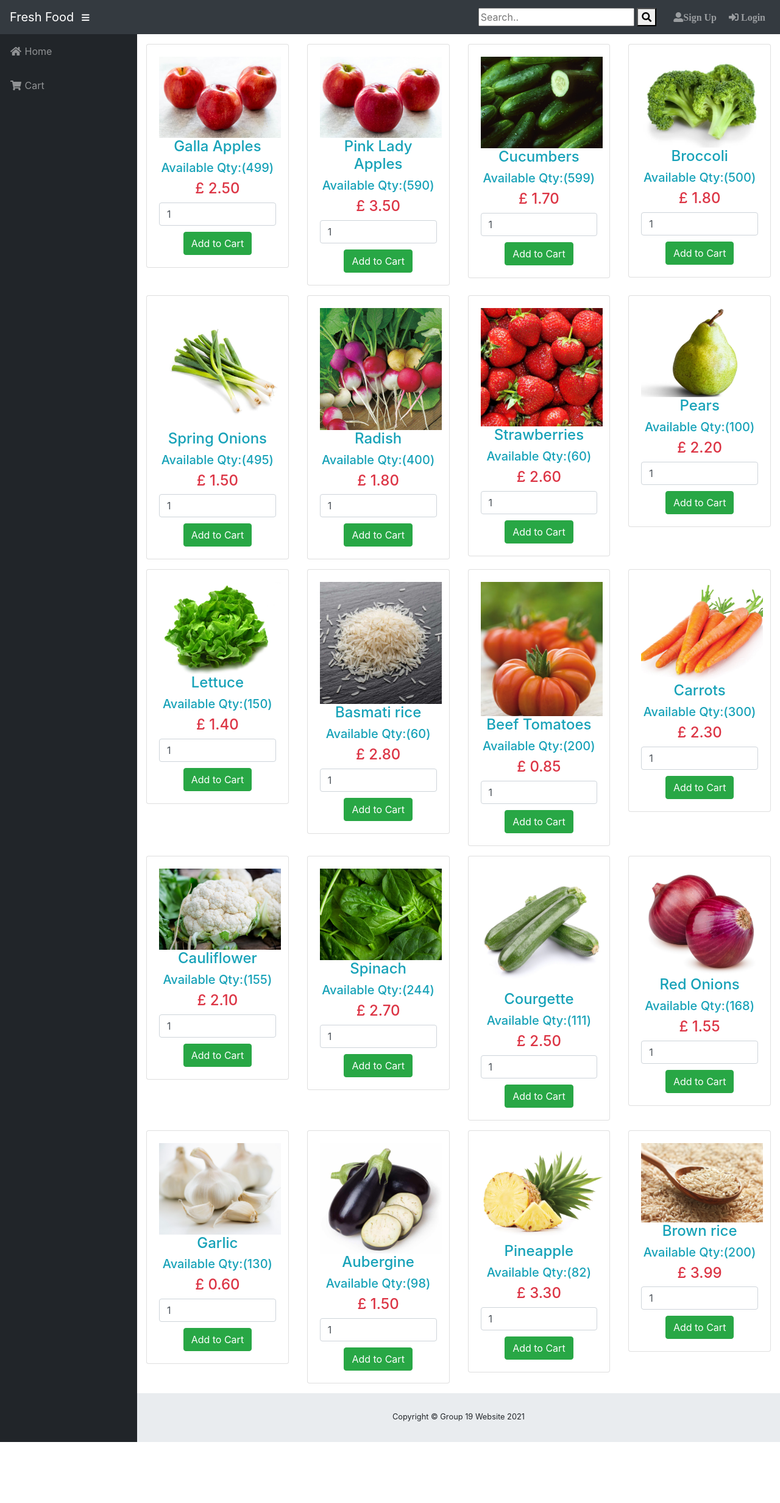
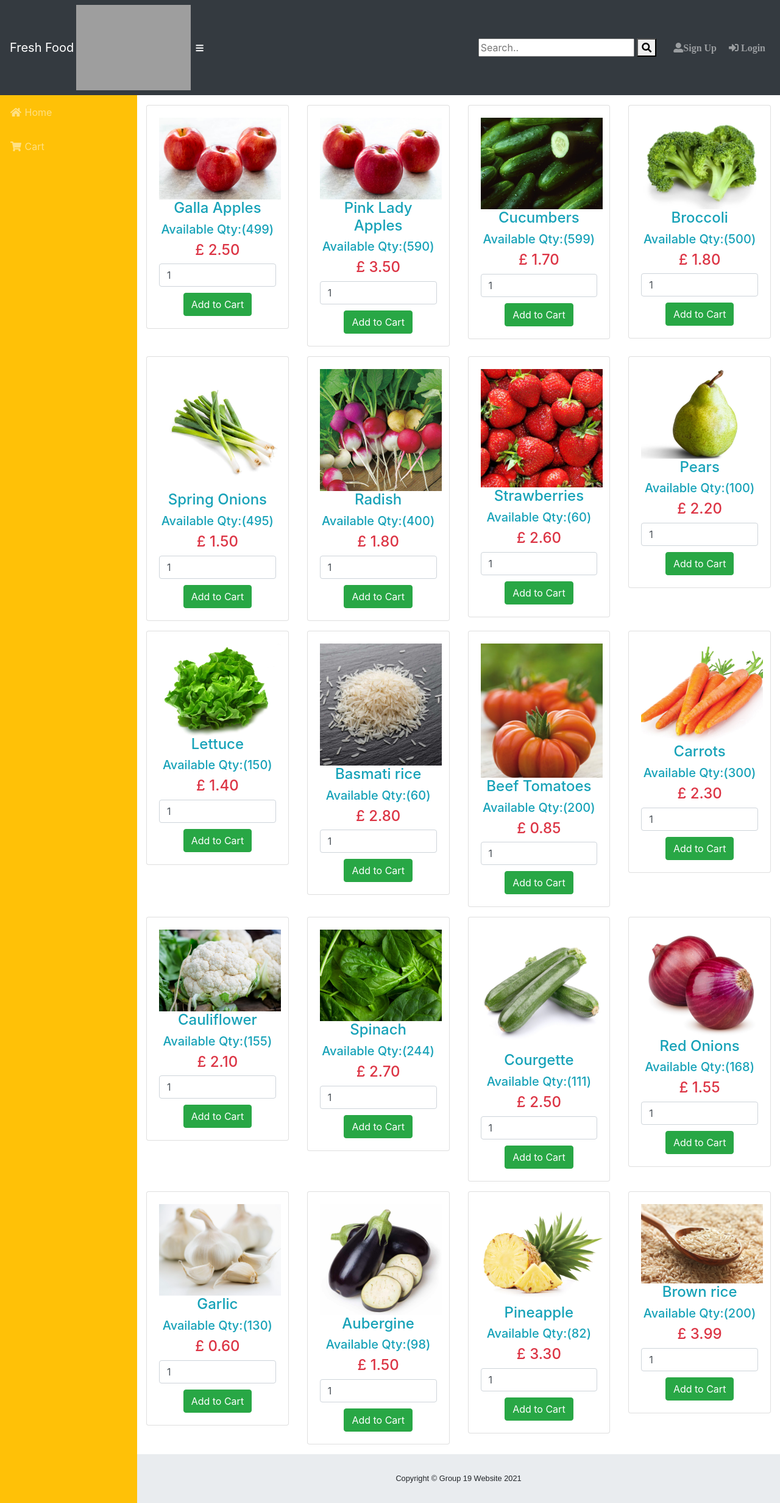
Before and after one commit to cameliadanciu/FreshFood-Final, a PHP site: page / in a window 1280 px wide. Shown: the whole page at 61% size. Before the commit the page ends 2364 px from the top, so only its background shows below. Run offline with PHP 8.4, Linux system fonts and the light colour scheme; data comes from the database, SQL or seed files in the repository; style sheets or scripts are compiled from the project's sources; some libraries are stand-ins or nearby versions; grey boxes are pictures that could not be loaded.

Commit message:
logo, font and colour edited

```diff
--- a/includes/header.php
+++ b/includes/header.php
@@ -30,10 +30,10 @@
 
   <body id="page-top">
 
-    <nav class="navbar navbar-expand navbar-dark bg-dark static-top">
+    <nav class="navbar navbar-expand navbar-dark bg-dark static-top" style="">
 
       <a class="navbar-brand mr-1" href="index.php">Fresh Food</a>
-
+      <img src = "images/ images no Background.png" alt="FreshFoods" width = "15%" height = "10%">
 
       <button class="btn btn-link btn-sm text-white order-1 order-sm-0" id="sidebarToggle" href="#">
         <i class="fas fa-bars"></i>
--- a/scss/_cards.scss
+++ b/scss/_cards.scss
@@ -6,7 +6,7 @@
   top: -1.25rem;
   right: -1rem;
   opacity: 0.4;
-
+font-family: Arial;
   font-size: 5rem;
   @include rotate;
 }
--- a/scss/_footer.scss
+++ b/scss/_footer.scss
@@ -5,6 +5,7 @@ footer.sticky-footer {
   bottom: 0;
   width: calc(100% - #{$sidebar-collapsed-width});
   height: $sticky-footer-height;
+  font-family: Arial;
   background-color: $gray-200;
   .copyright {
     line-height: 1;
--- a/scss/_navbar.scss
+++ b/scss/_navbar.scss
@@ -20,7 +20,7 @@
           border: 0;
           font-weight: 900;
           content: '\f105';
-          font-family: 'Font Awesome 5 Free';
+          font-family: Arial;
         }
       }
       &.show {
@@ -61,7 +61,7 @@
 
 .sidebar {
   width: $sidebar-collapsed-width !important;
-  background-color: $gray-900;
+  background-color: $yellow;
   min-height: calc(100vh - #{$navbar-base-height});
   @include sidebar-icons;
   .nav-item {
```
